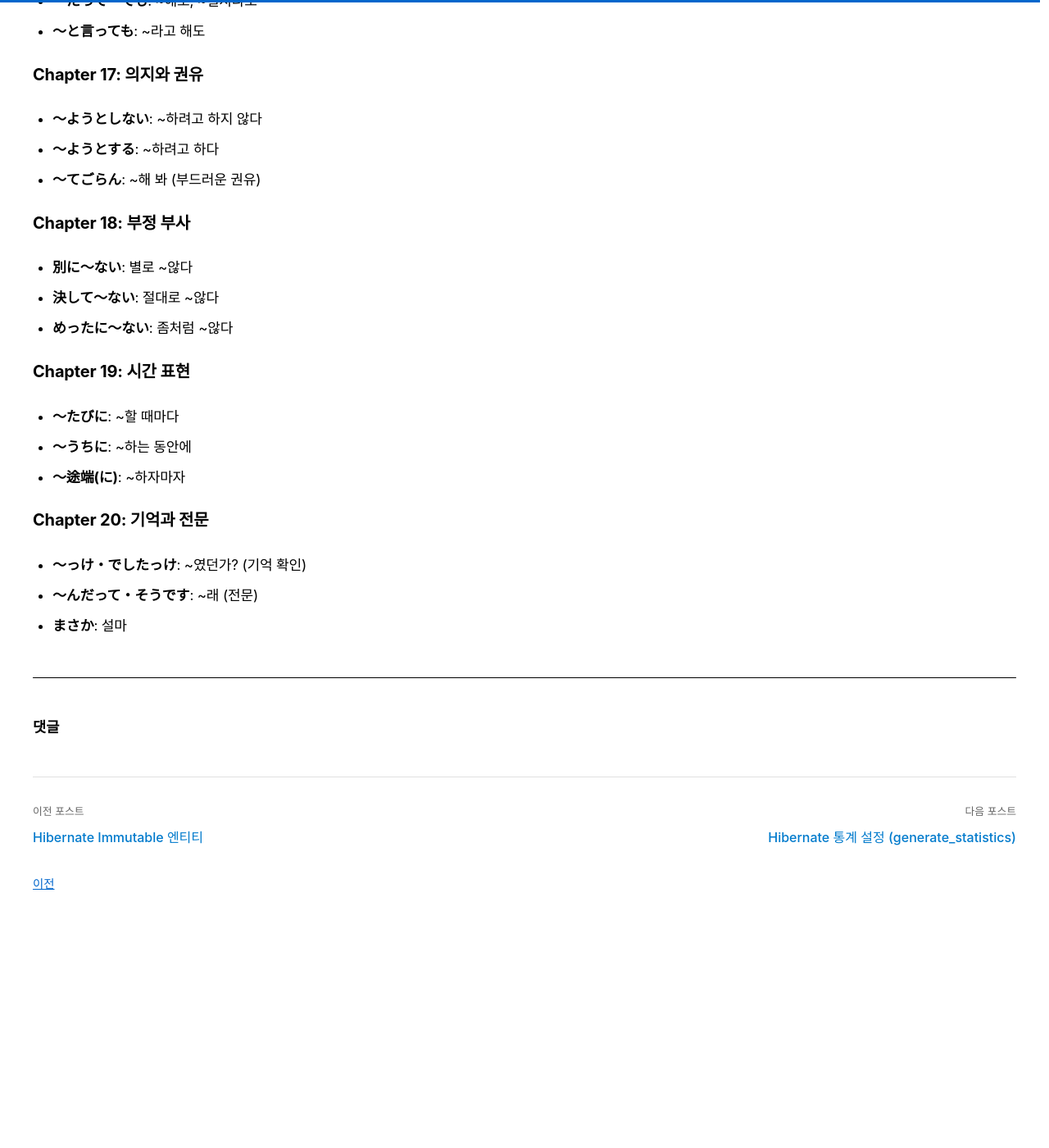
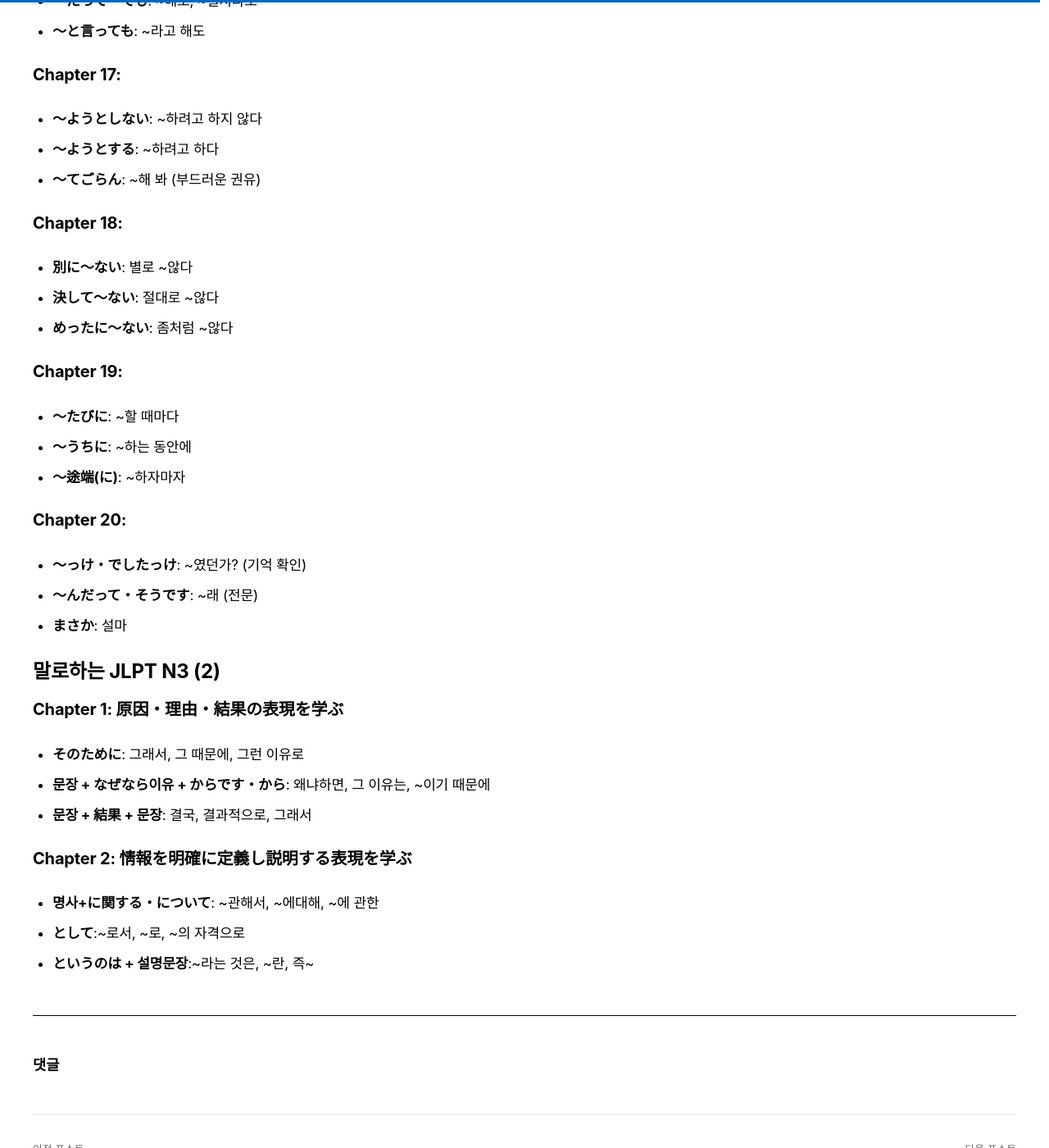
Before and after one commit to khjzzm/khjzzm.github.io, a Jekyll site: the page built from _posts/2024-05-26-japanese-language.md, in a window 1280 px wide and 1400 px high, scrolled down 16833 px. Shown: the whole window at 82% size. Built offline with Jekyll 4.4.1, drawn with Linux system fonts in a browser that asks for light colours; some web fonts are replaced; comment, search, counter and statistics services are not loaded; before the commit the page ends 17970 px from its top, so only the background shows below that; some of the changed text lies outside the part shown.

Commit message:
말로하는 JLPT N3 (2)

```diff
--- a/_posts/2024-05-26-japanese-language.md
+++ b/_posts/2024-05-26-japanese-language.md
@@ -518,62 +518,76 @@
 - **たとえ + ても**: 설령 ~해도
 - **동사ない형 + と**: ~하지 않으면 (경고)
 
-#### Chapter 11: 원인과 결과
+#### Chapter 11: 原因と結果を表す様々な表現を学ぶ
 
 - **명사の・동사 + せいで**: ~때문에 (부정적)
 - **동사・형용사 + ものだから**: ~한 탓이라서 (변명)
 - **명사の・동사 + おかげで**: ~덕분에 (긍정적)
 
-#### Chapter 12: 결론 표현
+#### Chapter 12: よく使う会話表現を学ぶ
 
 - **結局 + 문장**: 결국, 결론적으로
 - **문장 + だけど・ですが**: ~지만, ~인데
 - **もちろん**: 물론이지, 당연하지
 
-#### Chapter 13: 불확실한 추측
+#### Chapter 13: 不確実な状況で推測したり選択肢を尋ねる表現を学ぶ
 
 - **もしかしたら + 문장**: 혹시, 어쩌면
 - **A それとも B**: A 아니면 B
 - **동사・형용사・명사 + のでしょうか**: ~인 걸까요?
 
-#### Chapter 14: 가정과 허용
+#### Chapter 14: 様々名可能性と意図を表現する方法を学ぶ
 
 - **동사보통형 + つもりで**: ~한 셈 치고
 - **とても + 동사・형용사 + ない**: 도저히 ~할 수 없다
 - **동사て형 + もかまわない**: ~해도 괜찮다
 
-#### Chapter 15: 결의 부사
+#### Chapter 15:
 
 - **どうしても + 동사**: 꼭, 무슨 일이 있어도
 - **ついに + 동사**: 드디어, 마침내
 - **なるべく + 동사**: 되도록, 가능한 한
 
-#### Chapter 16: 양보 표현
+#### Chapter 16:
 
 - **いくら～ても**: 아무리 ~해도
 - **～たって・ても**: ~해도, ~일지라도
 - **～と言っても**: ~라고 해도
 
-#### Chapter 17: 의지와 권유
+#### Chapter 17:
 
 - **～ようとしない**: ~하려고 하지 않다
 - **～ようとする**: ~하려고 하다
 - **～てごらん**: ~해 봐 (부드러운 권유)
 
-#### Chapter 18: 부정 부사
+#### Chapter 18:
 
 - **別に～ない**: 별로 ~않다
 - **決して～ない**: 절대로 ~않다
 - **めったに～ない**: 좀처럼 ~않다
 
-#### Chapter 19: 시간 표현
+#### Chapter 19:
 
 - **～たびに**: ~할 때마다
 - **～うちに**: ~하는 동안에
 - **～途端(に)**: ~하자마자
 
-#### Chapter 20: 기억과 전문
+#### Chapter 20:
 
 - **～っけ・でしたっけ**: ~였던가? (기억 확인)
 - **～んだって・そうです**: ~래 (전문)
 - **まさか**: 설마
+
+### 말로하는 JLPT N3 (2)
+
+#### Chapter 1: 原因・理由・結果の表現を学ぶ
+
+- **そのために**: 그래서, 그 때문에, 그런 이유로
+- **문장 + なぜなら이유 + からです・から**: 왜냐하면, 그 이유는, ~이기 때문에
+- **문장 + 結果 + 문장**: 결국, 결과적으로, 그래서
+
+#### Chapter 2: 情報を明確に定義し説明する表現を学ぶ
+
+- **명사+に関する・について**: ~관해서, ~에대해, ~에 관한
+- **として**:~로서, ~로, ~의 자격으로
+- **というのは + 설명문장**:~라는 것은, ~란, 즉~
```
